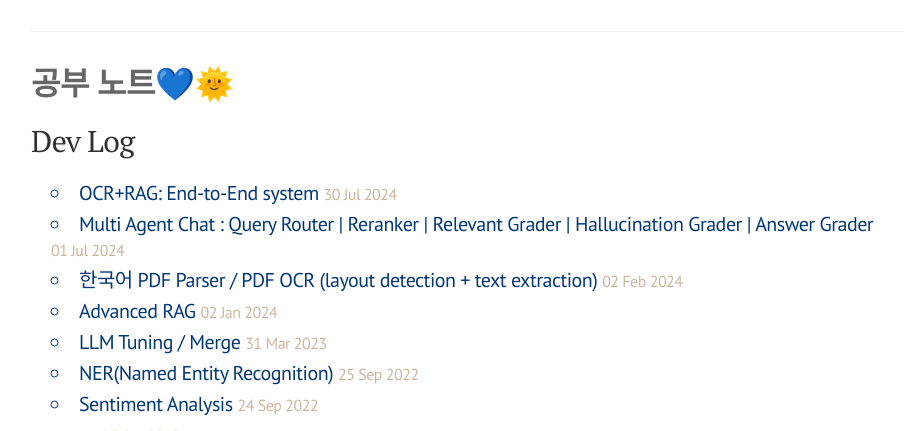
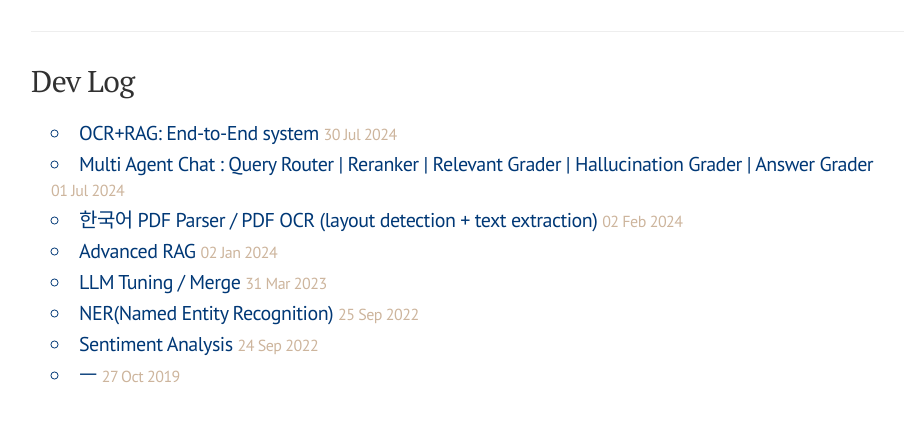
Before and after one commit to finddme/finddme.github.io, a Jekyll site: the page built from index.html, in a window 1280 px wide and 900 px high, cut to the strip 469-900 px from the top of the window. Shown: the whole strip, without its empty margins (149-1053 px from the left). Built offline with Jekyll 4.4.1, drawn with Linux system fonts in a browser that asks for light colours; nearby versions of some CDN libraries; comment, search, counter and statistics services are not loaded.

Commit message:
Update index.html

```diff
--- a/index.html
+++ b/index.html
@@ -149,11 +149,11 @@ title:   #Categories Home
 
 <hr/>
 
-<div class="post" style="margin:0; padding: 0;">
+<!-- <div class="post" style="margin:0; padding: 0;">
     <h1 class="post-title">
     공부 노트💙🌞
   </h1>
-</div>
+</div> -->
 
 <div class="tags-expo">
   <div class="tags-expo-section">
```
